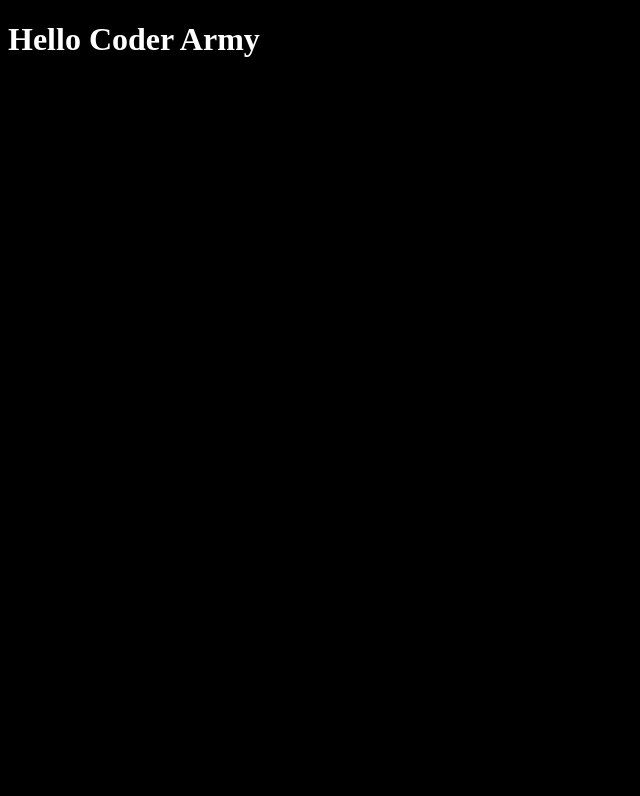
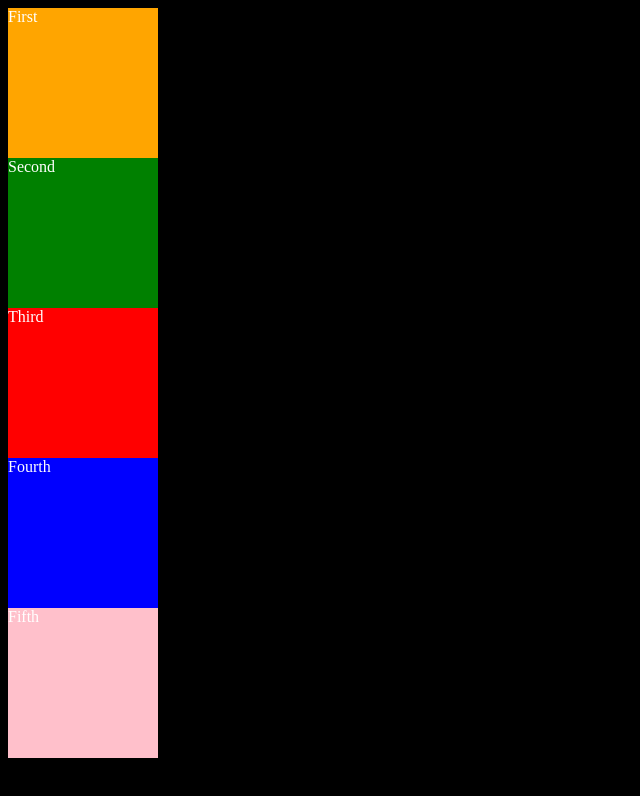
Before and after one commit to jaiswalshreya306-jpg/Java-script, a website: page learning15/index.html in a window 1280 px wide. Shown: the whole page, without its empty margins (0-640 px from the left). Drawn offline with Linux system fonts and the light colour scheme.

Commit message:
jouney of javascript

```diff
--- a/learning15/index.html
+++ b/learning15/index.html
@@ -8,7 +8,16 @@
 
 <body style="background-color: black; color:white">
 
-<h1 id="first"> Hello Coder Army</h1>
+<!--<h1 id="first"> Hello Coder Army</h1> -->
+
+
+  <div id = " parent">
+    <div id ="child1" class ="child" style ="height :150px; width :150px; background-color: orange;">First</div>
+    <div id ="child2" class ="child" style ="height :150px; width :150px; background-color: green;">Second</div>
+    <div id ="child3" class ="child" style ="height :150px; width :150px; background-color: red;">Third</div>
+    <div id ="child14" class ="child" style ="height :150px; width :150px; background-color: blue;">Fourth</div>
+    <div id ="child5" class ="child" style ="height :150px; width :150px; background-color: pink;">Fifth</div>
+  </div>
 </body>
 <script src="lecture15.js"></script>
 </html>
```
